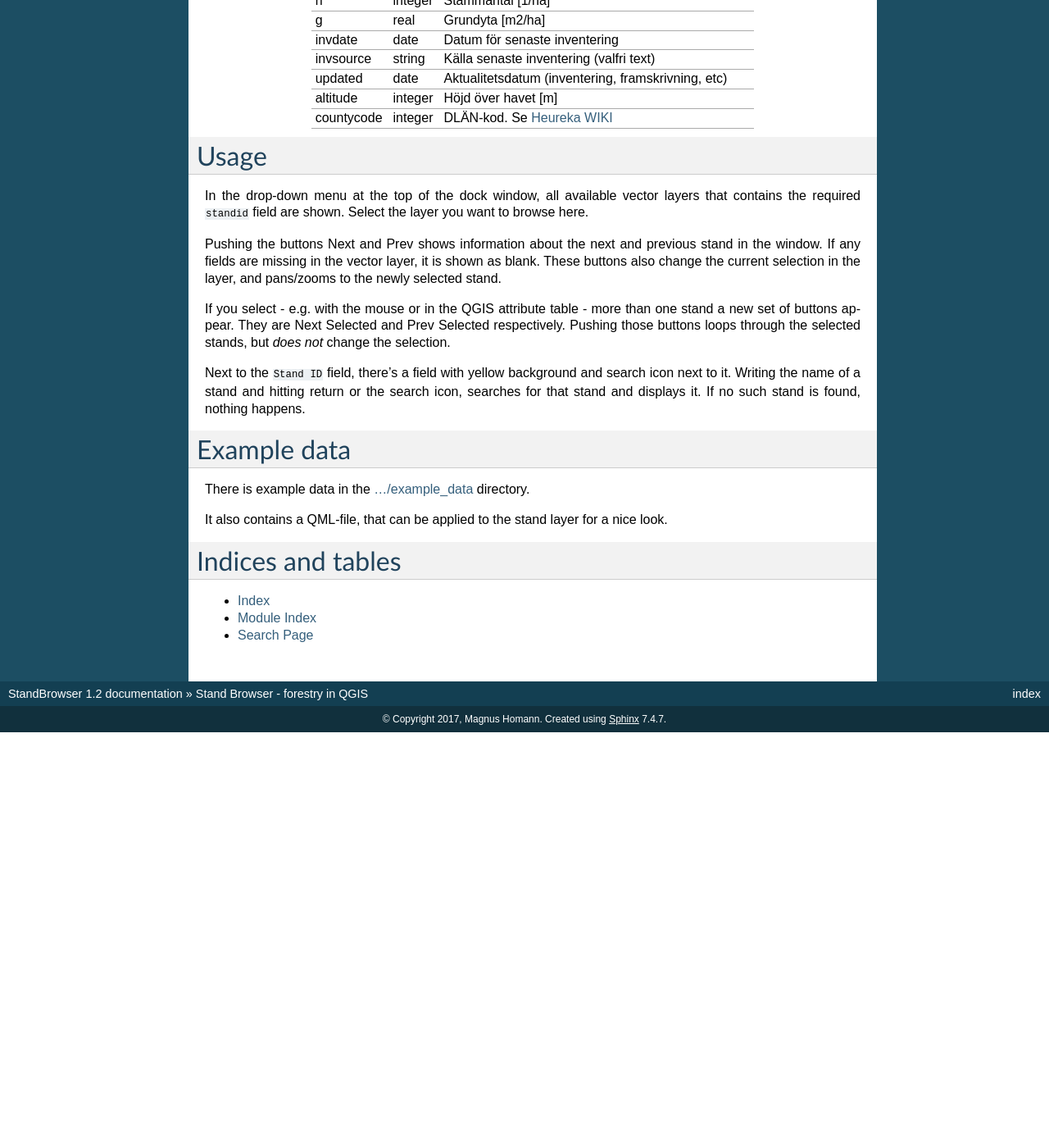
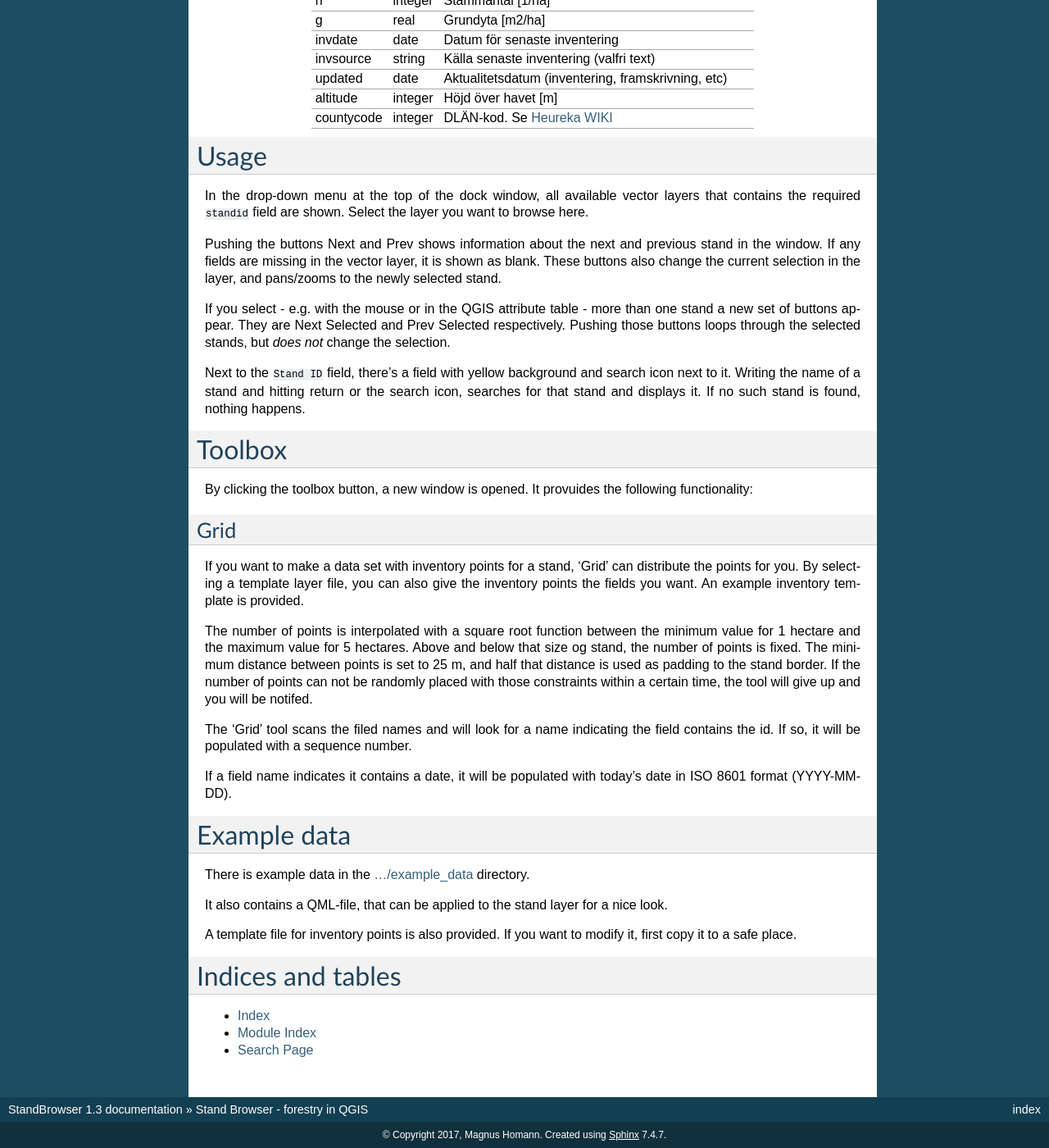
Before and after one commit to homann/stand-browser, a Sphinx documentation site: the page built from help/source/index.rst, in a window 1280 px wide and 1400 px high, scrolled down 1023 px. Shown: the whole window at 82% size. Built offline with Sphinx 7.4.7, drawn with Linux system fonts in a browser that asks for light colours; formulas are drawn with MathJax 3; before the commit the page ends 1916 px from its top, so only the background shows below that; some of the changed text lies outside the part shown.

Commit message:
Updated metadata and doc to v1.3

```diff
--- a/README.rst
+++ b/README.rst
@@ -5,6 +5,12 @@ __ help/source/index.rst
 Changelog
 =========
 
+- 1.3
+  - Added a toolbox, and functionlity to add ramndom points inside
+    a stand.
+- 1.2
+  - Updated GUI with icons
+  - Changed search function
 - 1.1
   - Added missing files and fixed(?) versioning in package. Sorry...
 - 1.0
--- a/help/source/conf.py
+++ b/help/source/conf.py
@@ -48,9 +48,9 @@ copyright = u'2017, Magnus Homann'
 # built documents.
 #
 # The short X.Y version.
-version = '1.2'
+version = '1.3'
 # The full version, including alpha/beta/rc tags.
-release = '1.2'
+release = '1.3'
 
 # The language for content autogenerated by Sphinx. Refer to documentation
 # for a list of supported languages.
--- a/help/source/index.rst
+++ b/help/source/index.rst
@@ -90,6 +90,36 @@ and search icon next to it. Writing the name of a stand and hitting return
 or the search icon, searches for that stand and displays it. If no such
 stand is found, nothing happens.
 
+Toolbox
+=======
+
+By clicking the toolbox button, a new window is opened. It provuides
+the following functionality:
+
+Grid
+----
+
+If you want to make a data set with inventory points for a stand,
+'Grid' can distribute the points for you. By selecting a template
+layer file, you can also give the inventory points the fields you
+want. An example inventory template is provided.
+
+The number of points is interpolated with a square root function
+between the minimum value for 1 hectare and the maximum value for 5
+hectares. Above and below that size og stand, the number of points is
+fixed. The minimum distance between points is set to 25 m, and half
+that distance is used as padding to the stand border. If the number of
+points can not be randomly placed with those constraints within a
+certain time, the tool will give up and you will be notifed.
+
+The 'Grid' tool scans the filed names and will look for a name
+indicating the field contains the id. If so, it will be populated with
+a sequence number.
+
+If a field name indicates it contains a date, it will be populated
+with today's date in ISO 8601 format (YYYY-MM-DD).
+
+
 Example data
 ============
 
@@ -97,6 +127,9 @@ There is example data in the `.../example_data`__ directory.
 
 It also contains a QML-file, that can be applied to the stand layer
 for a nice look.
+
+A template file for inventory points is also provided. If you
+want to modify it, first copy it to a safe place.
 
 __ ../../../example_data
 
```
Also changed, not shown: metadata.txt (+5 -2 lines), 6 other files.
